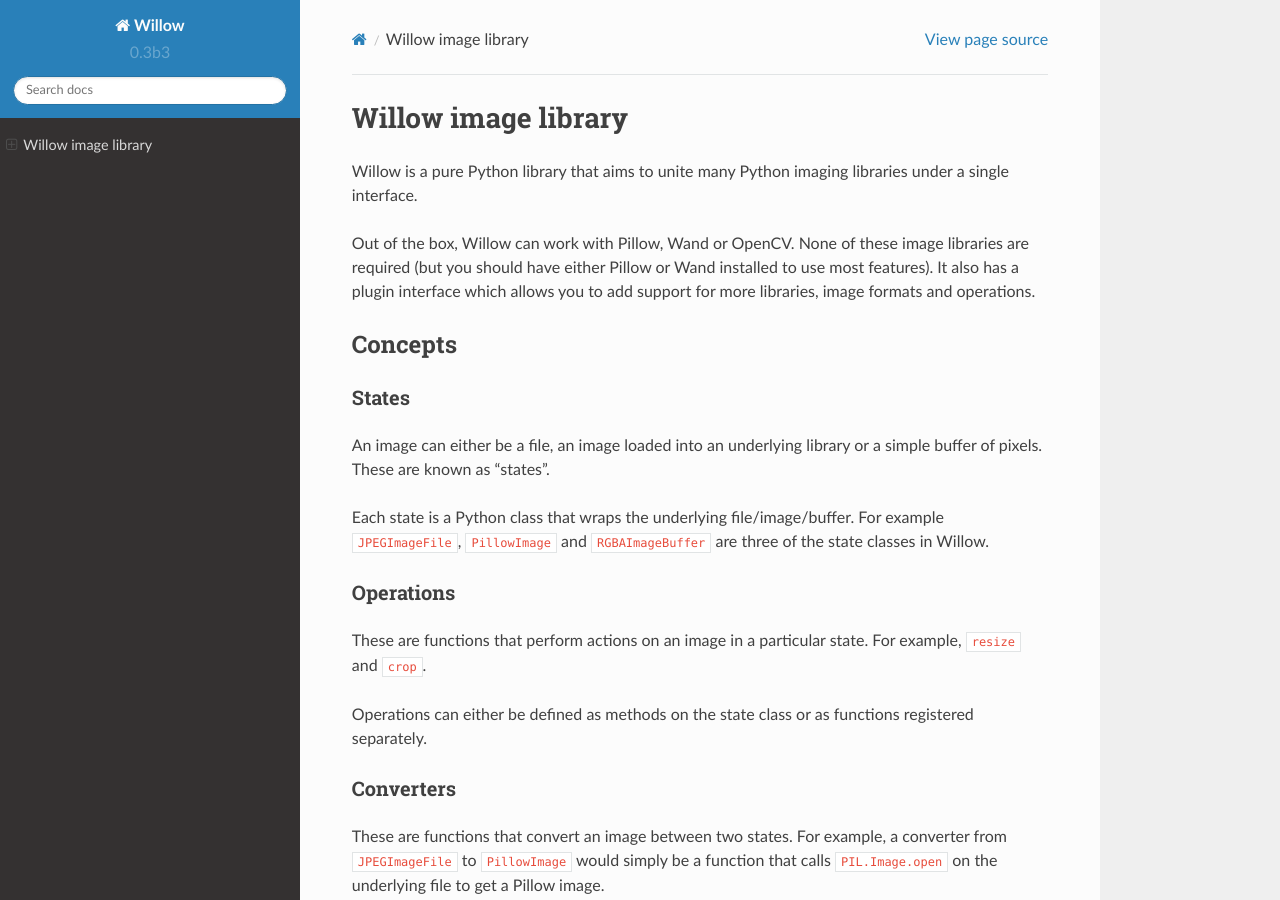
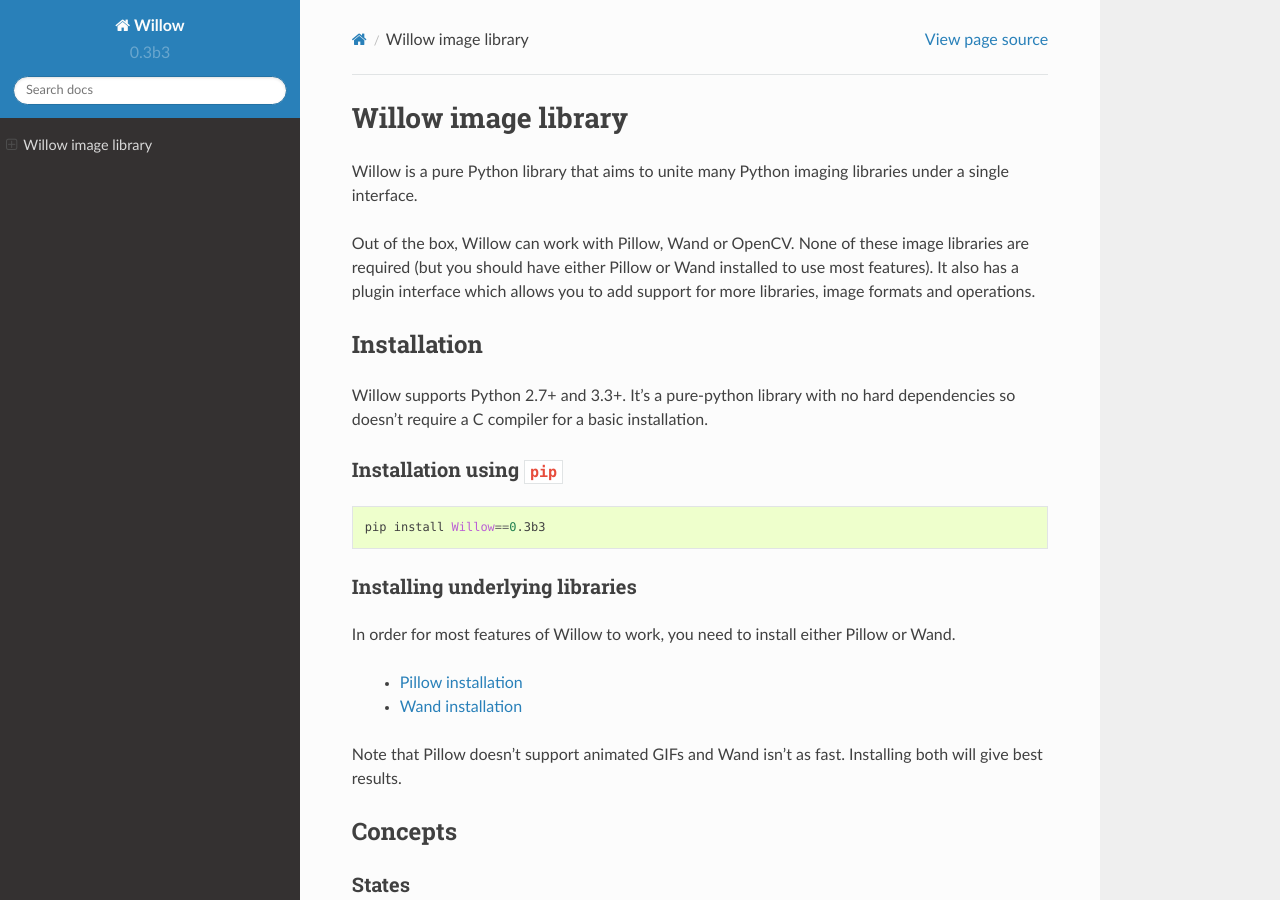
Before and after one commit to wagtail/Willow, a Sphinx documentation site: the page built from docs/index.rst, in a window 1280 px wide and 900 px high. Built offline with Sphinx 7.4.7 and the Read the Docs theme 2.0.0, drawn with Linux system fonts in a browser that asks for light colours.

Commit message:
Added installation docs

```diff
--- a/docs/index.rst
+++ b/docs/index.rst
@@ -5,6 +5,28 @@
 Willow is a pure Python library that aims to unite many Python imaging libraries under a single interface.
 
 Out of the box, Willow can work with Pillow, Wand or OpenCV. None of these image libraries are required (but you should have either Pillow or Wand installed to use most features). It also has a plugin interface which allows you to add support for more libraries, image formats and operations.
+
+Installation
+============
+
+Willow supports Python 2.7+ and 3.3+. It's a pure-python library with no hard dependencies so doesn't require a C compiler for a basic installation.
+
+Installation using ``pip``
+--------------------------
+
+.. code-block:: shell
+
+    pip install Willow==0.3b3
+
+Installing underlying libraries
+-------------------------------
+
+In order for most features of Willow to work, you need to install either Pillow or Wand.
+
+ - `Pillow installation <http://pillow.readthedocs.org/en/3.0.x/installation.html#basic-installation>`_
+ - `Wand installation <http://docs.wand-py.org/en/0.4.2/guide/install.html>`_
+
+Note that Pillow doesn't support animated GIFs and Wand isn't as fast. Installing both will give best results.
 
 Concepts
 ========
```
